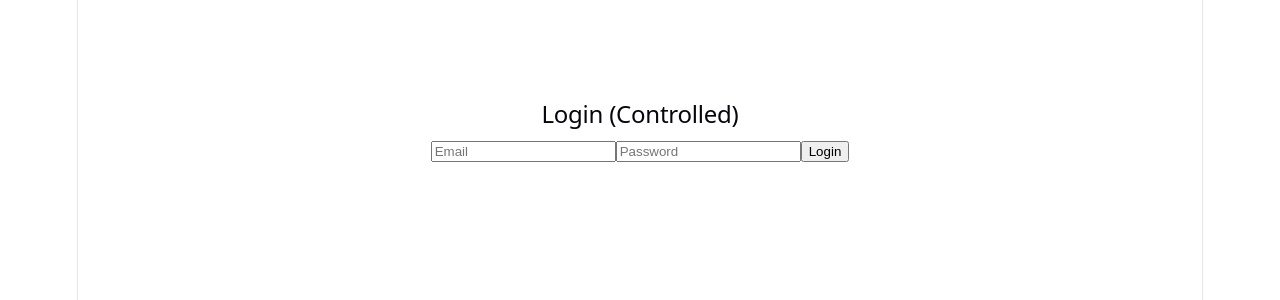
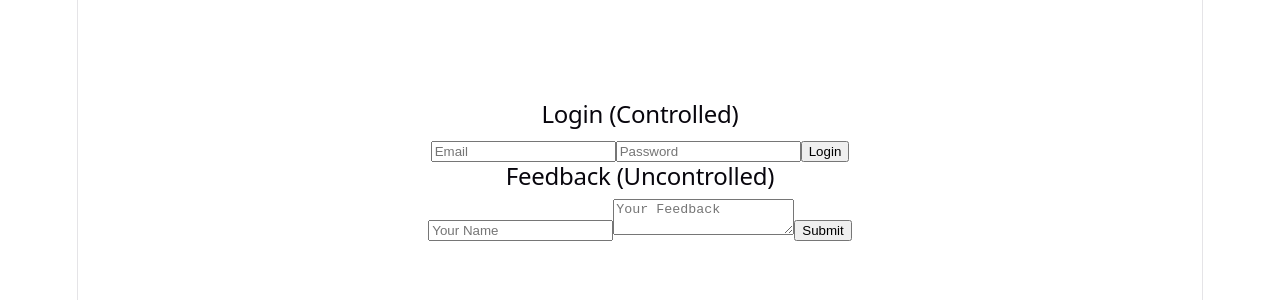
Before and after one commit to riki8055/project-revive-journal, a React (Vite) app in the folder weekly-projects/13_14-dashboard-app/: page / in a window 1280 px wide. Shown: the top 300 px of the page. Built offline with nearby package versions, Linux system fonts and the light colour scheme.

Commit message:
create a feedback form (uncontrolled)

```diff
--- a/weekly-projects/13_14-dashboard-app/src/App.jsx
+++ b/weekly-projects/13_14-dashboard-app/src/App.jsx
@@ -3,11 +3,13 @@ import ControlledForm from "./components/ControlledForm";
 import HeavyForm from "./components/HeavyForm";
 import UncontrolledForm from "./components/UncontrolledForm";
 import LoginForm from "./components/LoginForm";
+import FeedbackForm from "./components/FeedbackForm";
 
 function App() {
   return (
     <div style={{ marginTop: "100px" }}>
       <LoginForm />
+      <FeedbackForm />
     </div>
   );
 }
--- /dev/null
+++ b/weekly-projects/13_14-dashboard-app/src/components/FeedbackForm.jsx
@@ -0,0 +1,31 @@
+import { useRef } from "react";
+
+export default function FeedbackForm() {
+  console.log("FeedbackForm re-rendered");
+
+  const nameRef = useRef();
+  const messageRef = useRef();
+
+  function handleSubmit(e) {
+    e.preventDefault();
+
+    const data = {
+      name: nameRef.current.value,
+      message: messageRef.current.value,
+    };
+
+    console.log("Feedback:", data);
+  }
+
+  return (
+    <form onSubmit={handleSubmit}>
+      <h2>Feedback (Uncontrolled)</h2>
+
+      <input ref={nameRef} placeholder="Your Name" />
+
+      <textarea ref={messageRef} placeholder="Your Feedback" />
+
+      <button type="submit">Submit</button>
+    </form>
+  );
+}
```
